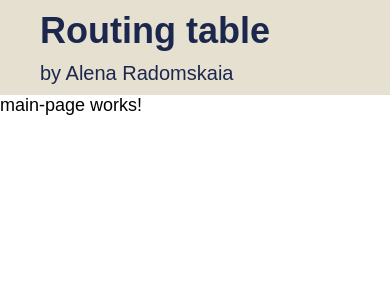
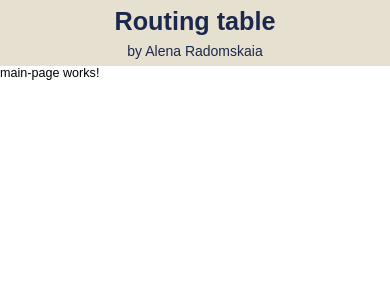
Before and after one commit to radomskaia/angular-routing-table, an Angular app: page /main in a window 390 px wide. Shown: the top 300 px of the page. Built offline with nearby package versions, Linux system fonts and the light colour scheme.

Commit message:
feat: enhance styling with responsive breakpoints

```diff
--- a/src/app/core/components/header/header.component.scss
+++ b/src/app/core/components/header/header.component.scss
@@ -6,7 +6,6 @@
 
   &Container {
     display: flex;
-    flex-wrap: wrap;
     align-items: center;
     justify-content: space-between;
     gap: 1rem;
@@ -36,3 +35,10 @@
 .link:visited {
   color: var(--primary-alpha);
 }
+
+@media screen and (max-width: 30em) {
+  .headerContainer {
+    flex-direction: column;
+    justify-content: center;
+  }
+}
--- a/src/app/core/pages/main-page/main-page.component.scss
+++ b/src/app/core/pages/main-page/main-page.component.scss
@@ -0,0 +1,8 @@
+.mainPage {
+  padding-block: 2rem;
+}
+
+.container {
+  display: flex;
+  justify-content: center;
+}
--- a/src/styles.scss
+++ b/src/styles.scss
@@ -6,7 +6,7 @@
   --primary-alpha2: rgb(28 39 77 / 10%);
   --secondary: #ccc19f;
   --secondary-alpha: rgba(204, 193, 159, 0.5);
-  --secondary-alpha2: rgba(204, 193, 159, 0.3);
+  --secondary-alpha2: rgba(204, 193, 159, 0.2);
   --red: rgba(249, 162, 186, 0.5);
   --static-white: #fbfbfd;
   --content-background: #ecf3f8;
@@ -56,6 +56,18 @@
 html {
   font-size: 62.5%;
   scroll-behavior: smooth;
+
+  @media screen and (max-width: 38em) {
+    font-size: 56.25%;
+  }
+
+  @media screen and (max-width: 34em) {
+    font-size: 50%;
+  }
+
+  @media screen and (max-width: 30em) {
+    font-size: 43.75%;
+  }
 }
 
 a:link,
@@ -82,4 +94,18 @@ body {
   margin: 0 auto;
   max-width: 120rem;
   padding-inline: 3rem;
+
+  @media screen and (max-width: 38em) {
+    padding-inline: 2rem;
+  }
+
+  @media screen and (max-width: 30em) {
+    padding-inline: 1rem;
+  }
 }
+
+.hidden {
+  opacity: 0;
+  visibility: hidden;
+  pointer-events: none;
+}
```
Also changed, not shown: public/sprite.svg.
